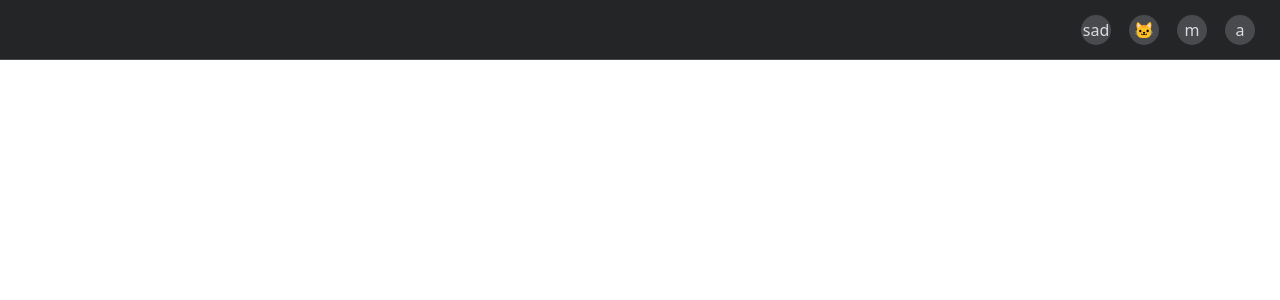
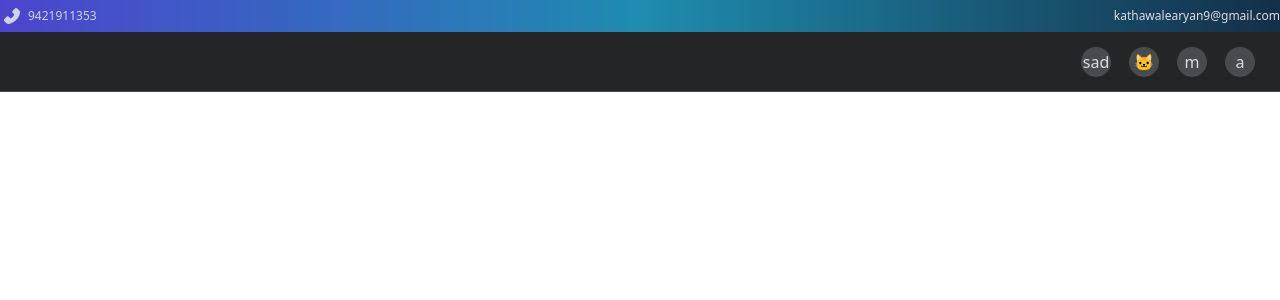
Before and after one commit to kiritocode1/GurukulSarvaVidyaNiketan, a React (Create React App) app in the folder gurukul-sarva-vidya-niketan/: page / in a window 1280 px wide. Shown: the top 300 px of the page. Built offline with nearby package versions, Linux system fonts and the light colour scheme.

Commit message:
the thing done

```diff
--- a/gurukul-sarva-vidya-niketan/package.json
+++ b/gurukul-sarva-vidya-niketan/package.json
@@ -8,6 +8,7 @@
     "@testing-library/user-event": "^13.5.0",
     "react": "^17.0.2",
     "react-dom": "^17.0.2",
+    "react-icons": "^4.3.1",
     "react-router-dom": "^5.3.0",
     "react-scripts": "5.0.0",
     "web-vitals": "^2.1.4"
--- a/gurukul-sarva-vidya-niketan/src/App.js
+++ b/gurukul-sarva-vidya-niketan/src/App.js
@@ -2,7 +2,6 @@ import DefaultHOC from './HOC/HomeHOC';
 import HomeLayout from './Layout/Home.Layout';
 import {Navbar,NavbarComponent} from './NavBar/Navbar';
 import './App.css';
-// import { facebook10 } from "../icons/Facebook-10.svg";
 
 const Temp = () => {
   return (
--- /dev/null
+++ b/gurukul-sarva-vidya-niketan/src/MainPageComponents/MainNavPageCarousal.js
@@ -0,0 +1,31 @@
+import React from "react";
+import { AiFillPhone } from "react-icons/ai";
+
+const MainPageGreenPart = (props) => {
+    return (<div className="flex w-full h-[2.0rem] bg-gradient-to-l from-[#142f48]    via-[#1e8cb0]  to-[#4c44cf]  text-slate-300 font-mon justify-between items-center text-xs   transition ease-in-out duration-700 delay-1000">
+        <div className="flex gap-1 items-center hover:text-white cursor-pointer">
+            <AiFillPhone className="h-5 w-6"/>
+            {props.phoneno}
+        </div>
+        <div className="hover:text-white cursor-pointer">
+            <a href="mailto: sanjeevanik3@gmail.com">
+                {props.email}
+            </a>
+        </div>
+    </div>);
+};
+
+
+
+
+
+
+
+
+const MainPageComponents = () => {
+    return (<>
+    <h1>this is the  main page component page .</h1>
+    </>);
+};
+
+export { MainPageComponents, MainPageGreenPart };
--- a/gurukul-sarva-vidya-niketan/src/NavBar/Navbar.js
+++ b/gurukul-sarva-vidya-niketan/src/NavBar/Navbar.js
@@ -1,10 +1,9 @@
-import React,{useState} from "react";
+import React, { useState } from "react";
+import { MainPageGreenPart } from "../MainPageComponents/MainNavPageCarousal";
 // className="w-6 h-6 rounded-full bg-slate-500 flex items-center justify-center hover:bg-white transition-all duration-[700ms]"
-
-
 const Dropdown = () => {
     const DropdownItem = (props) => {
-        return (<a href=" # ">
+        return (<a href=" https://google.com ">
         <span className="w-6 h-6 rounded-full bg-slate-500 flex items-center justify-center hover:bg-white transition-all duration-[700ms]">{props.leftIcon}</span>
             {props.children}
                 <span className="w-6 h-6 rounded-full bg-slate-500 flex items-center justify-center hover:bg-white transition-all duration-[700ms]">{props.rightIcon}</span>
@@ -31,6 +30,7 @@ const NavbarComponent = (props) => {
 const Navbar = (props) => {
     return (
         <>
+            <MainPageGreenPart phoneno="9421911353" email="kathawalearyan9@gmail.com"/>
             <div className="navbar">
                 <ul className="navbar-nav">
                     {props.children}
@@ -39,5 +39,4 @@ const Navbar = (props) => {
         </>
     );
 };
-
 export { Navbar, NavbarComponent,Dropdown};
--- a/gurukul-sarva-vidya-niketan/src/index.css
+++ b/gurukul-sarva-vidya-niketan/src/index.css
@@ -35,7 +35,6 @@ a {
   padding: 0 1rem;
   border-bottom: var(--border);
 }
-
 /* <ul> */
 .navbar-nav {
   max-width: 100%;
```
Also changed, not shown: 1 other file (tests, documents, lock files or other folders).
